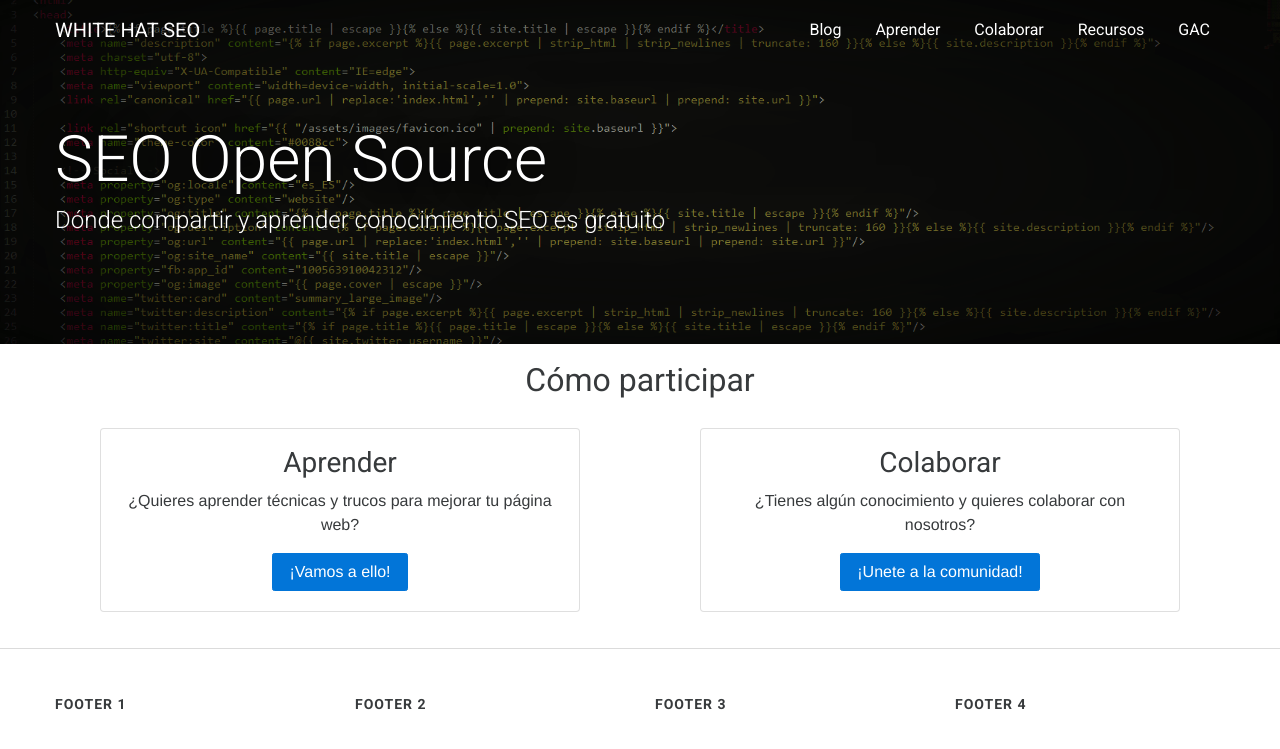
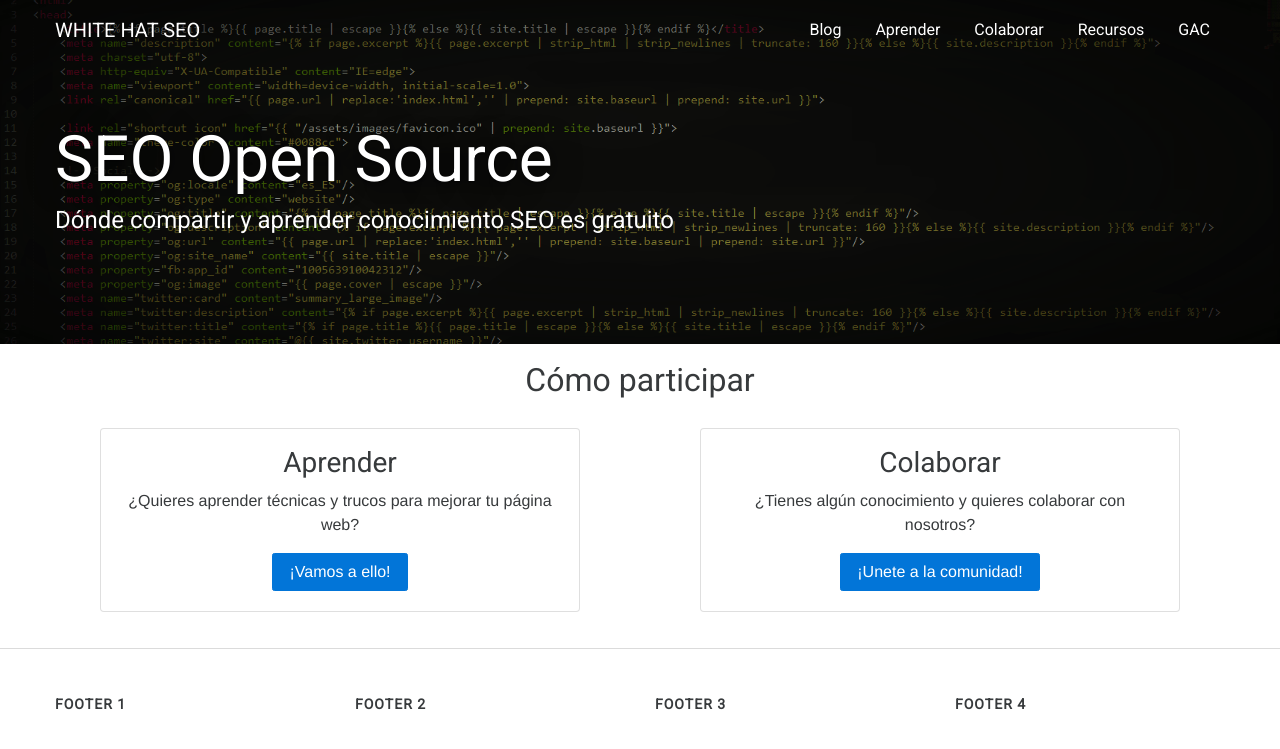
Before and after one commit to WhiteHatSEO/whitehatseo.github.io, a Jekyll site: the page built from index.html, in a window 1280 px wide. Shown: the top 749 px of the page. Built offline with Jekyll 4.4.1, drawn with Linux system fonts in a browser that asks for light colours; nearby versions of some CDN libraries.

Commit message:
Update head.html

```diff
--- a/_includes/head.html
+++ b/_includes/head.html
@@ -28,7 +28,7 @@
 
 	<!-- Styles -->
 	<link rel="stylesheet" type="text/css" href="https://maxcdn.bootstrapcdn.com/font-awesome/4.6.3/css/font-awesome.min.css">
-	<link rel="stylesheet" type="text/css" href="https://fonts.googleapis.com/css?family=Roboto:400,100,100italic,300,300italic,400italic,500,500italic,700,700italic,900,900italic">
+	<link rel="stylesheet" type="text/css" href="https://fonts.googleapis.com/css?family=Roboto">
 	<link rel="stylesheet" href="{{ "/css/main.css" | prepend: site.baseurl }}">
 
 	<!-- Schema -->
```
